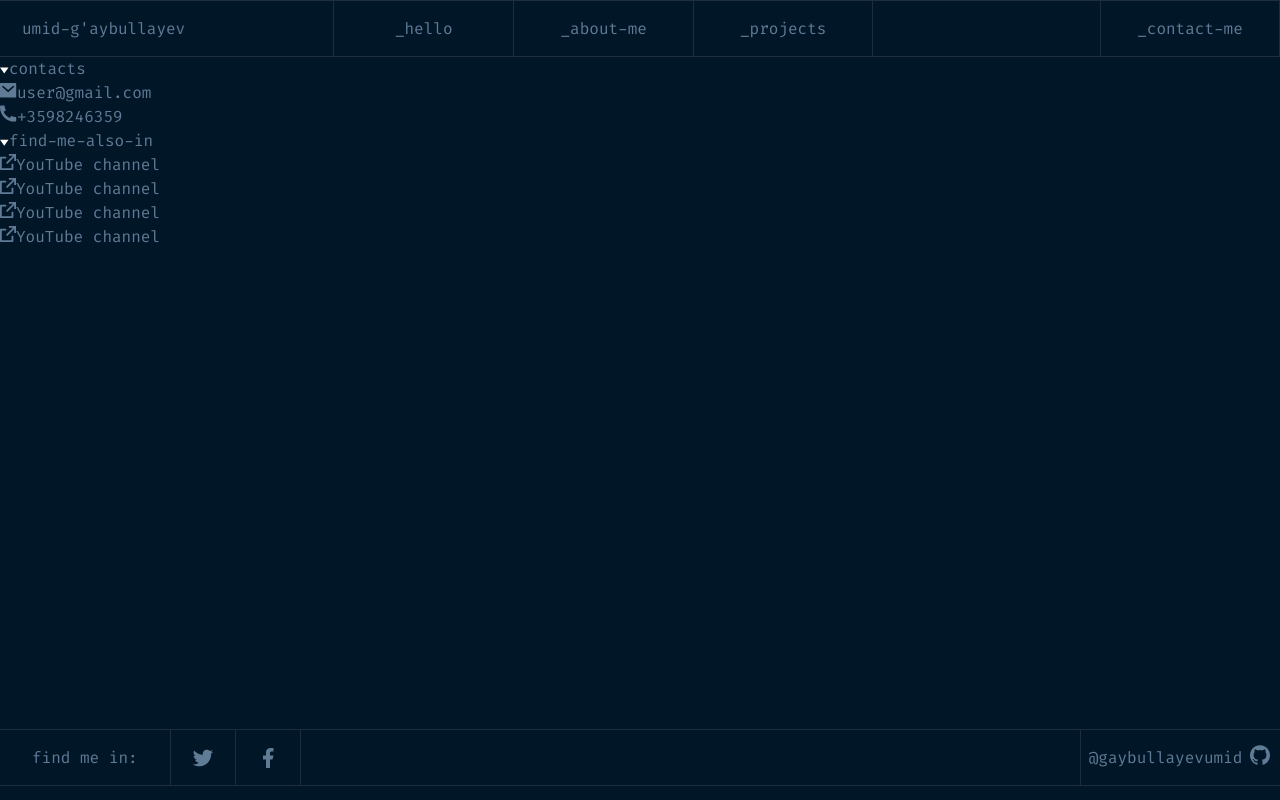
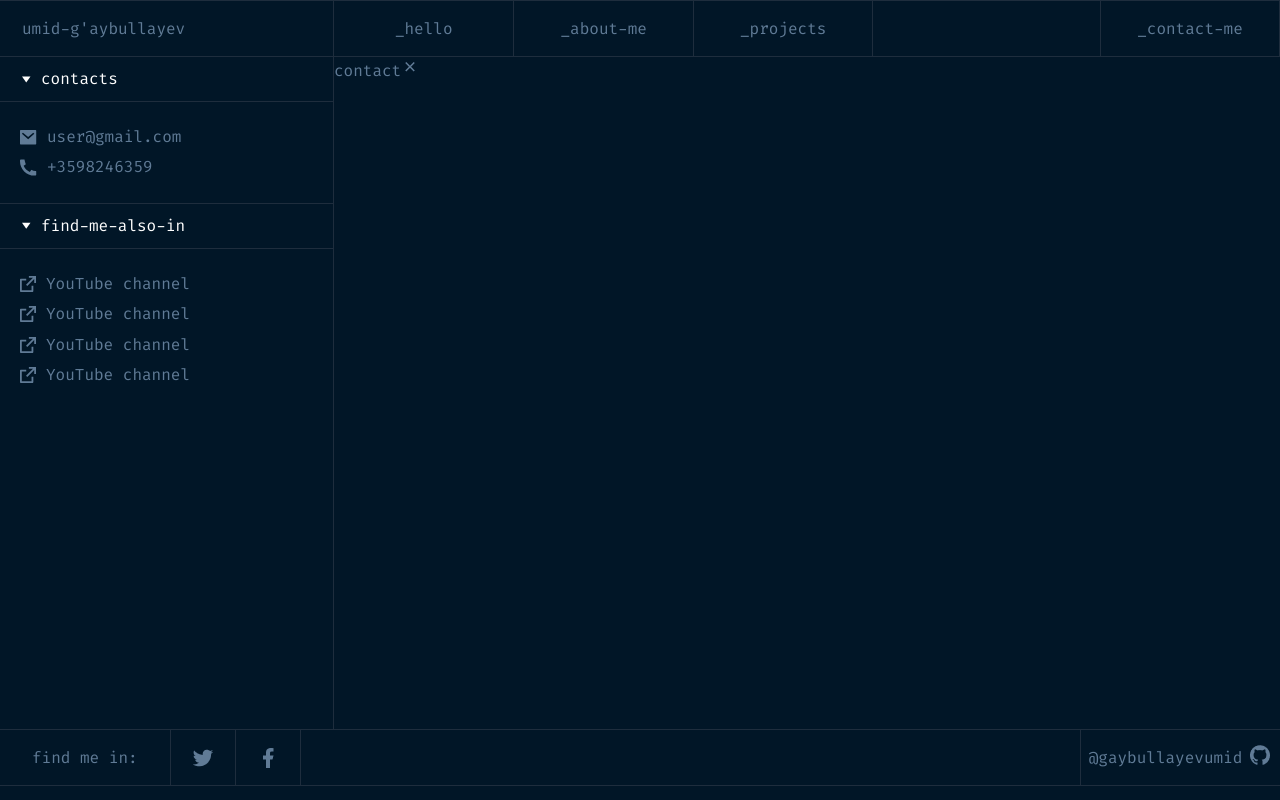
Before and after one commit to gaybullayevumid/djangoTelegramBot, a React (Vite) app: page /contact in a window 1280 px wide. Built offline with nearby package versions, Linux system fonts and the light colour scheme.

Commit message:
init: app

```diff
--- a/src/components/Contact/Contact.css
+++ b/src/components/Contact/Contact.css
@@ -1,4 +1,45 @@
 .contact {
     width: 100%;
     height: 84vh;
+    display: flex;
 }
+
+.contact .sidebar {
+    width: 334px;
+    height: 100%;
+    border-right: 1px solid #1E2D3D;
+}
+
+.contact .title p {
+    color: #fff;
+    border-bottom: 1px solid #1E2D3D;
+    padding: 10px 0 10px 22px;
+    display: flex;
+    align-items: center;
+    gap: 10px;
+    cursor: pointer;
+}
+
+.contact .folder {
+    padding: 20px;
+}
+
+.contact .folder p {
+    line-height: 1.9;
+    display: flex;
+    align-items: center;
+    gap: 10px;
+    cursor: pointer;
+}
+
+.contact .folder p:hover{
+    color: #fff;
+}
+
+.contact .find{
+    border-top: 1px solid #1E2D3D;
+}
+
+.contact .contact-main{
+
+}
--- a/src/components/Contact/Contact.jsx
+++ b/src/components/Contact/Contact.jsx
@@ -12,6 +12,7 @@ export default function Contact() {
             </svg>
             contacts
           </p>
+        </div>
         <div className="folder">
           <p>
             <svg width="17" height="15" viewBox="0 0 17 15" fill="none" xmlns="http://www.w3.org/2000/svg">
@@ -26,15 +27,15 @@ export default function Contact() {
             +3598246359
           </p>
         </div>
-        </div>
 
-        <div className="title">
+        <div className="title find">
           <p>
             <svg width="9" height="7" viewBox="0 0 9 7" fill="none" xmlns="http://www.w3.org/2000/svg">
               <path d="M4.24998 6.85962L-3.10421e-05 0.85962L8.5 0.859619L4.24998 6.85962Z" fill="white" />
             </svg>
             find-me-also-in
           </p>
+        </div>
         <div className="folder">
           <p>
             <svg width="16" height="16" viewBox="0 0 16 16" fill="none" xmlns="http://www.w3.org/2000/svg">
@@ -65,6 +66,22 @@ export default function Contact() {
           </p>
         </div>
       </div>
+      <div className="contact-main">
+        <header>
+          <p>
+            contact
+            <svg width="18" height="19" viewBox="0 0 18 19" fill="none" xmlns="http://www.w3.org/2000/svg">
+              <g clip-path="url(#clip0_64_1885)">
+                <path d="M9.00005 8.65244L12.7126 4.93994L13.7731 6.00044L10.0606 9.71294L13.7731 13.4254L12.7126 14.4859L9.00005 10.7734L5.28755 14.4859L4.22705 13.4254L7.93955 9.71294L4.22705 6.00044L5.28755 4.93994L9.00005 8.65244Z" fill="#607B96" />
+              </g>
+              <defs>
+                <clipPath id="clip0_64_1885">
+                  <rect width="18" height="18" fill="white" transform="translate(0 0.712891)" />
+                </clipPath>
+              </defs>
+            </svg>
+          </p>
+        </header>
       </div>
     </div>
   )
--- a/src/components/Projects/Projects.css
+++ b/src/components/Projects/Projects.css
@@ -17,7 +17,6 @@
 }
 
 .projects .project-section {
-    /* width: 60%; */
     height: 100%;
     display: flex;
     flex-wrap: wrap;
```
Lines whose indentation alone changed are shown as unchanged.
